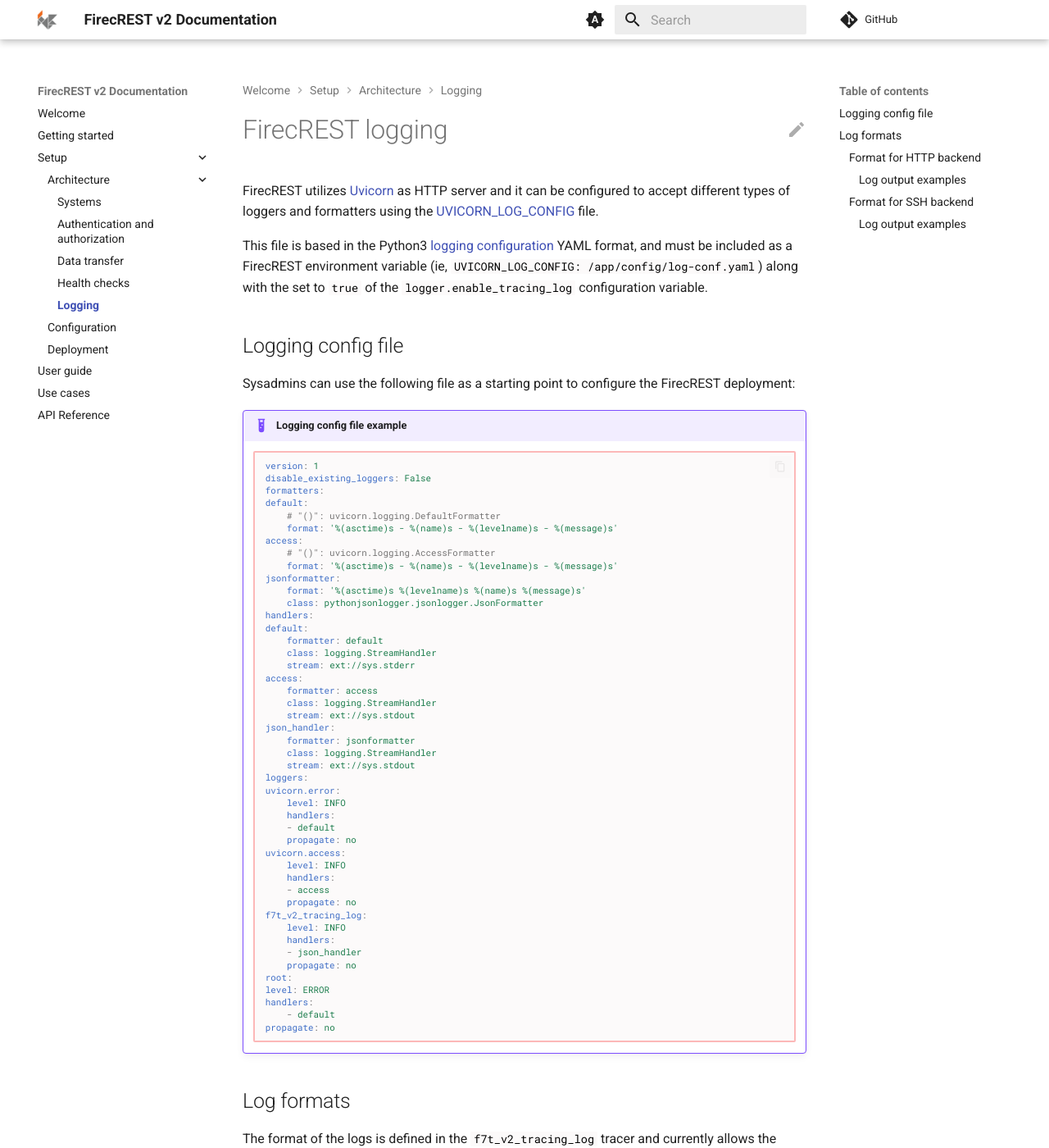
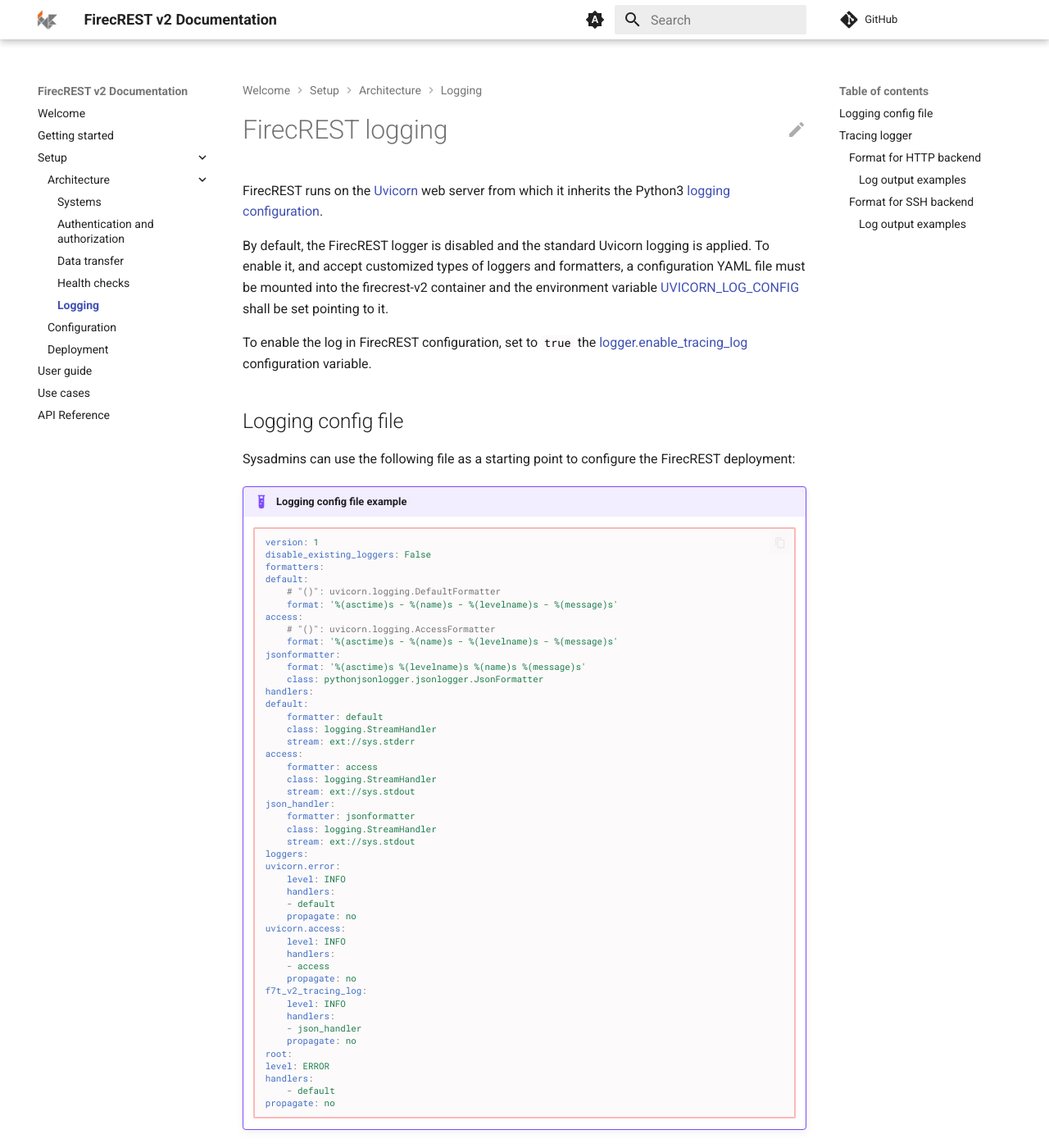
Before and after one commit to germanfgv/firecrest-v2, an MkDocs documentation site: the page built from docs/setup/arch/logging/README.md, in a window 1280 px wide and 1400 px high. Shown: the whole window at 82% size. Built offline with MkDocs 1.6.1 and Material for MkDocs 9.7.7, drawn with Linux system fonts in a browser that asks for light colours; comment, search, counter and statistics services are not loaded; some of the changed text lies outside the part shown.

Commit message:
suggested changes applied

````diff
--- a/docs/setup/arch/logging/README.md
+++ b/docs/setup/arch/logging/README.md
@@ -1,8 +1,10 @@
 # FirecREST logging
 
-FirecREST utilizes [Uvicorn](https://www.uvicorn.org/) as HTTP server and it can be configured to accept different types of loggers and formatters using the [UVICORN_LOG_CONFIG](https://www.uvicorn.org/settings/#logging) file.
+FirecREST runs on the [Uvicorn](https://www.uvicorn.org/) web server from which it inherits the Python3 [logging configuration](https://docs.python.org/3/library/logging.config.html#object-connections).
 
-This file is based in the Python3 [logging configuration](https://docs.python.org/3/library/logging.config.html#object-connections) YAML format, and must be included as a FirecREST environment variable (ie, `UVICORN_LOG_CONFIG: /app/config/log-conf.yaml`) along with the set to `true` of the `logger.enable_tracing_log` configuration variable.
+By default, the FirecREST logger is disabled and the standard Uvicorn logging is applied. To enable it, and accept customized types of loggers and formatters, a configuration YAML file must be mounted into the firecrest-v2 container and the environment variable [UVICORN_LOG_CONFIG](https://www.uvicorn.org/settings/#logging) shall be set pointing to it.
+
+To enable the log in FirecREST configuration, set to `true` the [logger.enable_tracing_log](../../conf/#logger) configuration variable.
 
 ## Logging config file
 
@@ -58,9 +60,10 @@
     propagate: no
     ```
 
-## Log formats
+## Tracing logger
 
-The format of the logs is defined in the `f7t_v2_tracing_log` tracer and currently allows the following formats:
+The format of the logs is defined in the configuration file above. As a standard FirecREST uses JSON formatted messages.
+The `f7t_v2_tracing_log` currently supports the following messages:
 
 ### Format for HTTP backend
 
@@ -89,7 +92,7 @@
 
 #### Log output examples
 
-??? example "Sample output for JSON formatter `pythonjsonlogger.jsonlogger.JsonFormatter`"
+??? example "Sample output for JSON formatter (`pythonjsonlogger.jsonlogger.JsonFormatter`)"
     ```text
     firecrest-1             | {"asctime": "2025-04-15 16:46:09,900", "levelname": "INFO", "name": "f7t_v2_tracing_log", "message": "", "username": "fireuser", "endpoint": "/status/systems", "resource": "status", "status_code": 200, "user_agent": "PostmanRuntime/7.43.2"}
     firecrest-1             | {"asctime": "2025-04-15 16:47:06,075", "levelname": "INFO", "name": "f7t_v2_tracing_log", "message": "", "username": "fireuser", "system_name": "cluster", "endpoint": "/status/cluster/partitions", "resource": "status", "status_code": 404, "user_agent": "PostmanRuntime/7.43.2"}
@@ -102,7 +105,7 @@
 
 ### Format for SSH backend
 
-On the other hand, if FirecREST is executing a command via an SSH command execution, the `backend` field provides the actual `command` to be executed, and the POSIX `exit_status` of the command.
+On the other hand, if FirecREST is executing a command via the SSH Client, then the `backend` field provides the actual `command` to be executed, and the POSIX `exit_status` of the command.
 
 !!! example "FirecREST Log format for SSH backend"
     ```json
````
